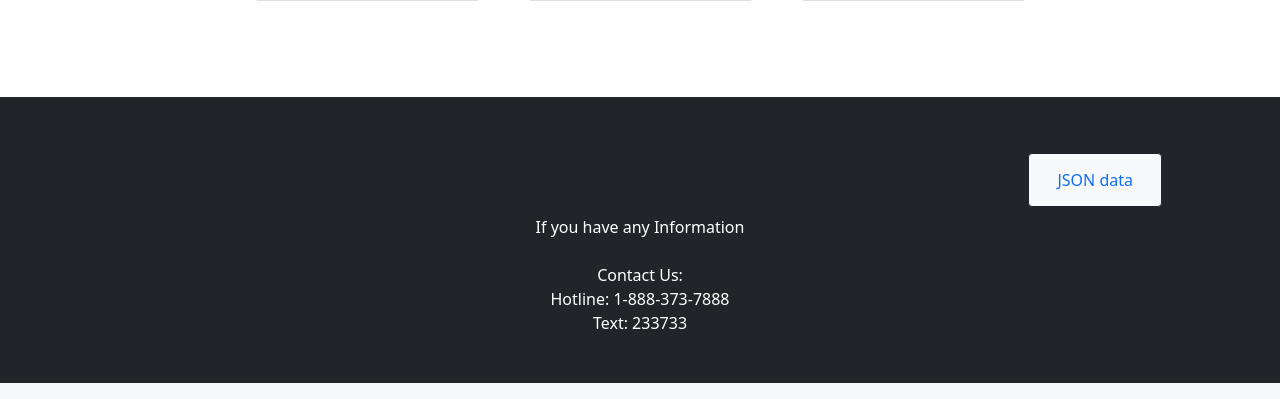
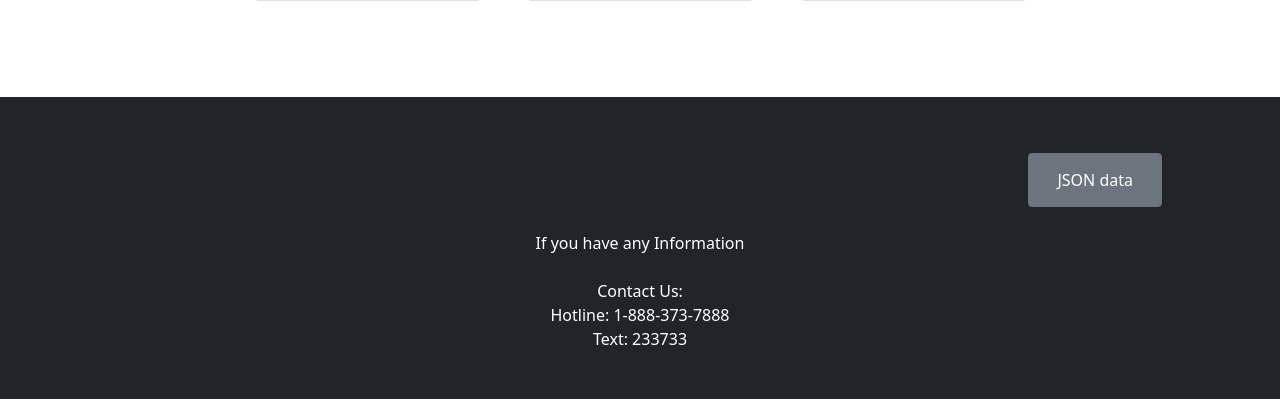
Before and after one commit to oliverescobar/missingPersons, a Django app: page / in a window 1280 px wide. Shown: the part 2496-2895 px from the top of the page. Run offline with Django 4.2, Linux system fonts and the light colour scheme; some libraries are stand-ins or nearby versions.

Commit message:
Edits to the JSON Button

```diff
--- a/missingPersons/missingPersons/settings.py
+++ b/missingPersons/missingPersons/settings.py
@@ -79,8 +79,9 @@ DATABASES = {
         'ENGINE': 'django.db.backends.postgresql',
         'NAME': 'missing_persons',
         'USER': 'postgres',
-        'PASSWORD': 'MbmBcem20202',
+        'PASSWORD': 'Asdfghjkl910',
         'HOST': 'localhost',
+        'PORT': 5432,
     }
 }
 
--- a/missingPersons/templates/homepages/homepage.html
+++ b/missingPersons/templates/homepages/homepage.html
@@ -63,8 +63,8 @@
             </li> {% endcomment %}
           </ul>
           <form class="d-flex">
-            <button class="btn btn-outline-dark" type="submit">
-              <a class="nav-link active" aria-current="page" href="http://127.0.0.1:8000/index">JSON data</a>
+            <button class="btn btn-secondary" type="submit">
+              <a class="nav-link active" style="color: white" aria-current="page" href="http://127.0.0.1:8000/index">JSON data</a>
               <span class="badge bg-dark text-white ms-1 rounded-pill"></span>
             </button>
           </form>
@@ -515,8 +515,11 @@
           <ul class="navbar-nav me-auto mb-2 mb-lg-0 ms-lg-4">
           </ul>
           <form class="d-flex">
-            <button class="btn btn-outline-dark bg-light" type="submit">
-              <center><a class="nav-link active" aria-current="page" href="http://127.0.0.1:8000/index">JSON data</a></center>
+            <button
+            class="btn btn-secondary"
+            type="submit"
+            style="margin-left: auto; margin-right: auto; margin-bottom: 1rem">
+              <center><a class="nav-link active" style="color: white" aria-current="page" href="http://127.0.0.1:8000/index">JSON data</a></center>
               <span class="badge bg-dark text-white ms-1 rounded-pill"></span>
             </button>
           </form>
```
